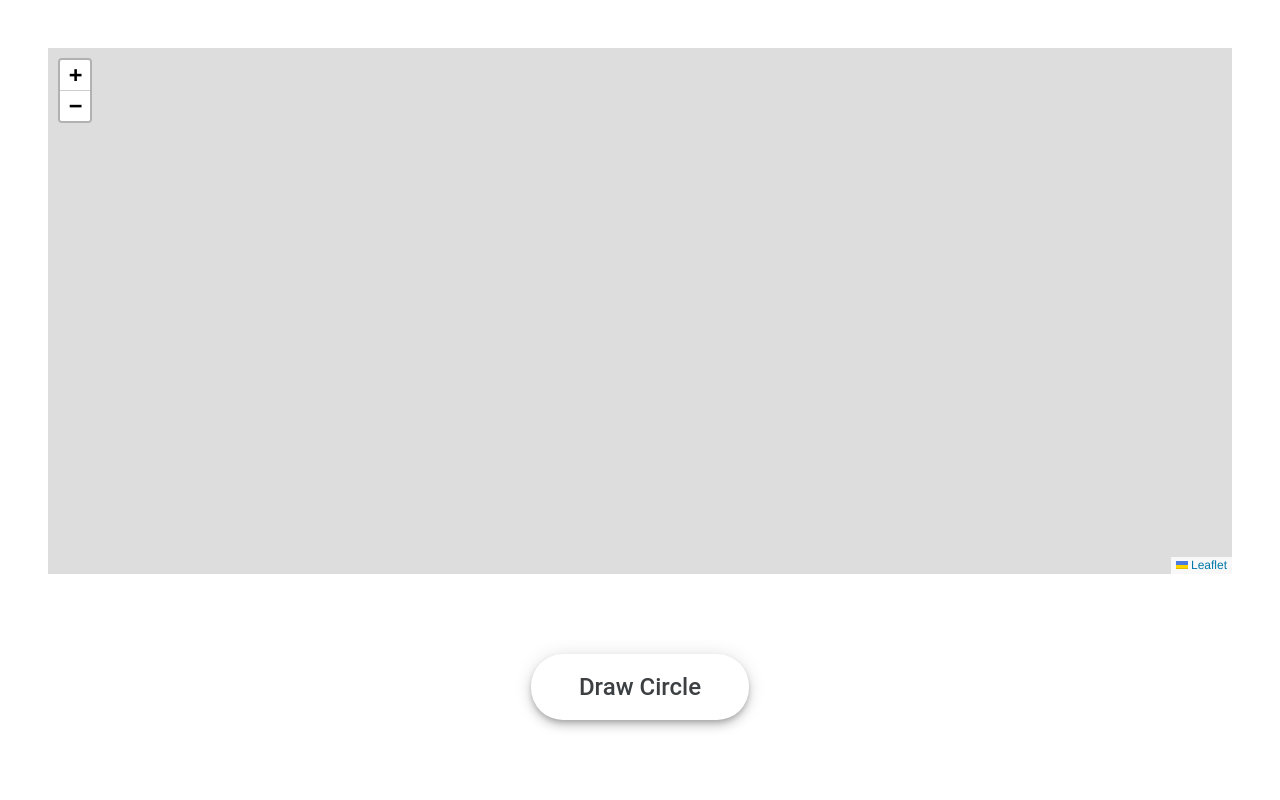
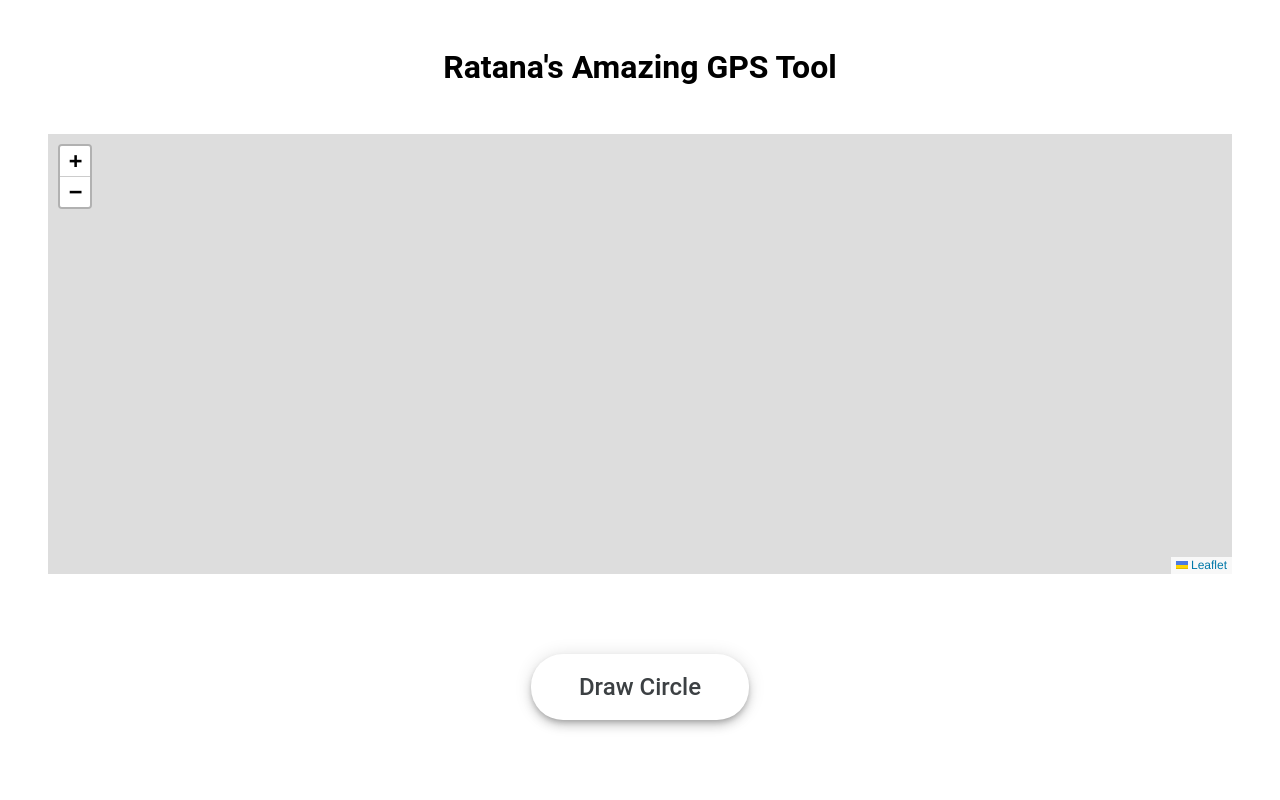
Before and after one commit to waychlate/gps-test, a plain HTML site: page index.html in a window 1280 px wide. Drawn offline with nearby package versions, Linux system fonts and the light colour scheme.

Commit message:
Add header and increase button size

```diff
--- a/index.html
+++ b/index.html
@@ -25,6 +25,7 @@
     ></script>
   </head>
   <body>
+    <header>Ratana's Amazing GPS Tool</header>
     <div class="frame-container">
       <div id="map"></div>
     </div>
--- a/index.js
+++ b/index.js
@@ -20,11 +20,9 @@ if (typeof Number.prototype.toRad === "undefined") {
   };
 }
 
-// const LAT = 41.837051344348865;
-// const LONG = -87.62709580663449;
+const LAT = 41.837051344348865;
+const LONG = -87.62709580663449;
 
-const LAT = 29.525119;
-const LONG = -81.240998;
 const button = document.querySelector("input");
 
 var map = L.map("map");
--- a/styles.css
+++ b/styles.css
@@ -8,12 +8,20 @@ body {
 
 .frame-container {
   flex: 1;
-  padding: 3rem 3rem 0 3rem;
+  padding: 0rem 3rem 0 3rem;
   display: flex;
 }
 
 #map {
   flex: 1;
+}
+
+header {
+  align-self: center;
+  padding: 3rem;
+  font-size: 2rem;
+  font-weight: 700;
+  font-family: "Google Sans", Roboto, Arial, sans-serif;
 }
 
 .button-container {
```
